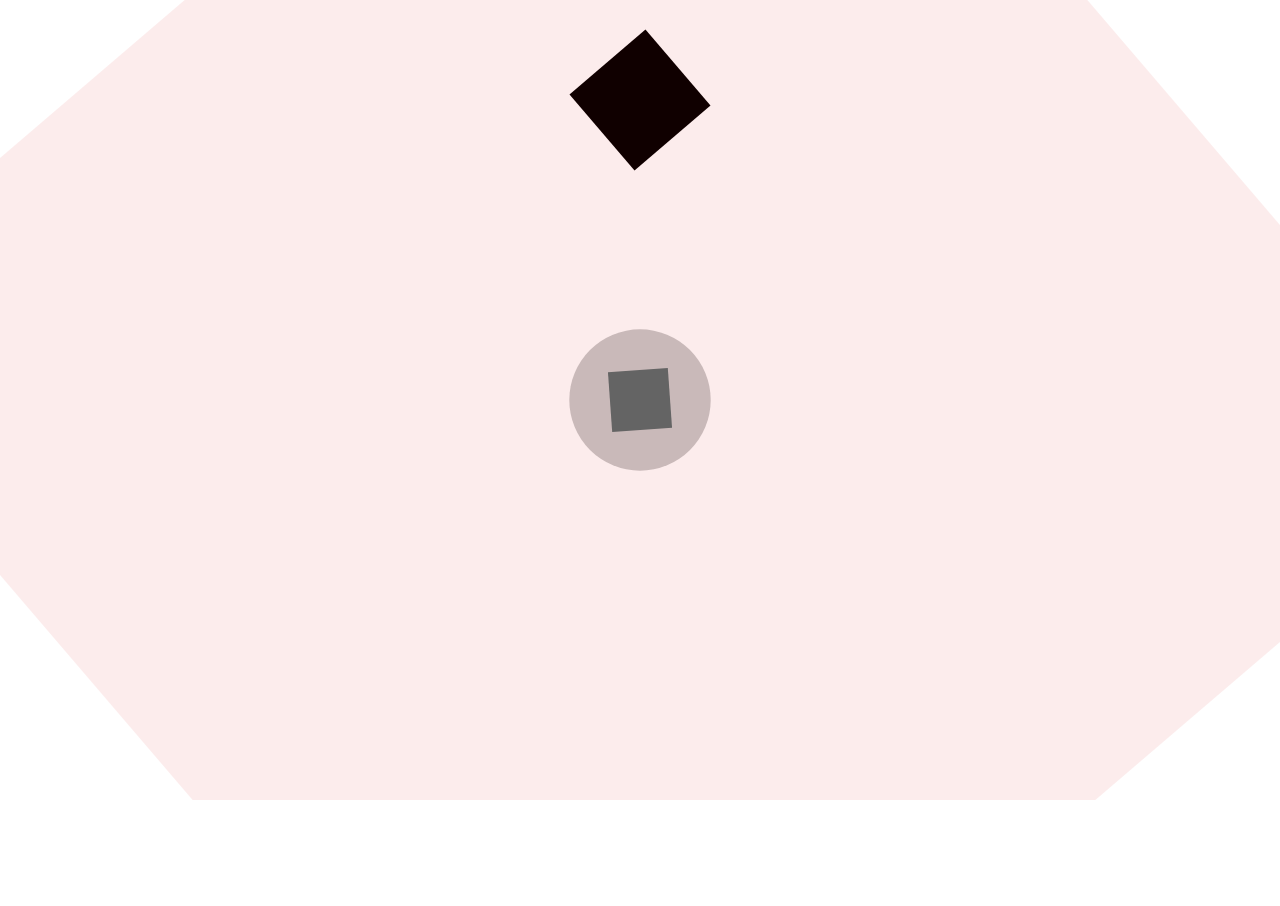
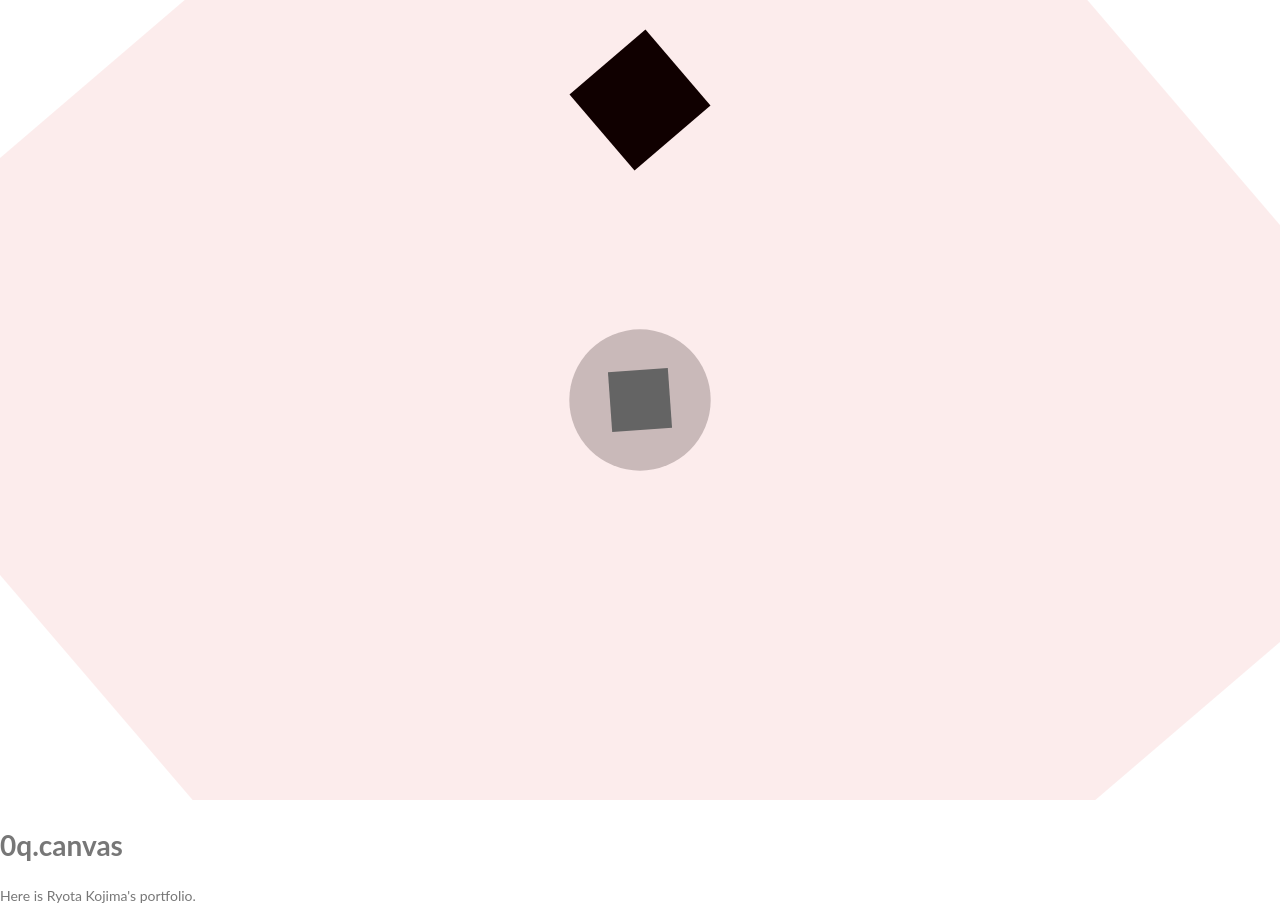
Before and after one commit to 0q/0q.github.io, a plain HTML site: page index.html in a window 1280 px wide. Before the commit the page ends 805 px from the top, so only its background shows below. Drawn offline with Linux system fonts and the light colour scheme.

Commit message:
ちょっとした文章を追加

```diff
--- a/index.html
+++ b/index.html
@@ -90,6 +90,12 @@ class Square {
 </script>
 </head>
 <body>
-<canvas id="main"></canvas>
+<div id ="container">
+	<canvas id="main"></canvas>
+	<div id="header">
+		<h1>0q.canvas</h1>
+		Here is Ryota Kojima's portfolio.
+	</div>
+</div>
 </body>
 </html>
```
